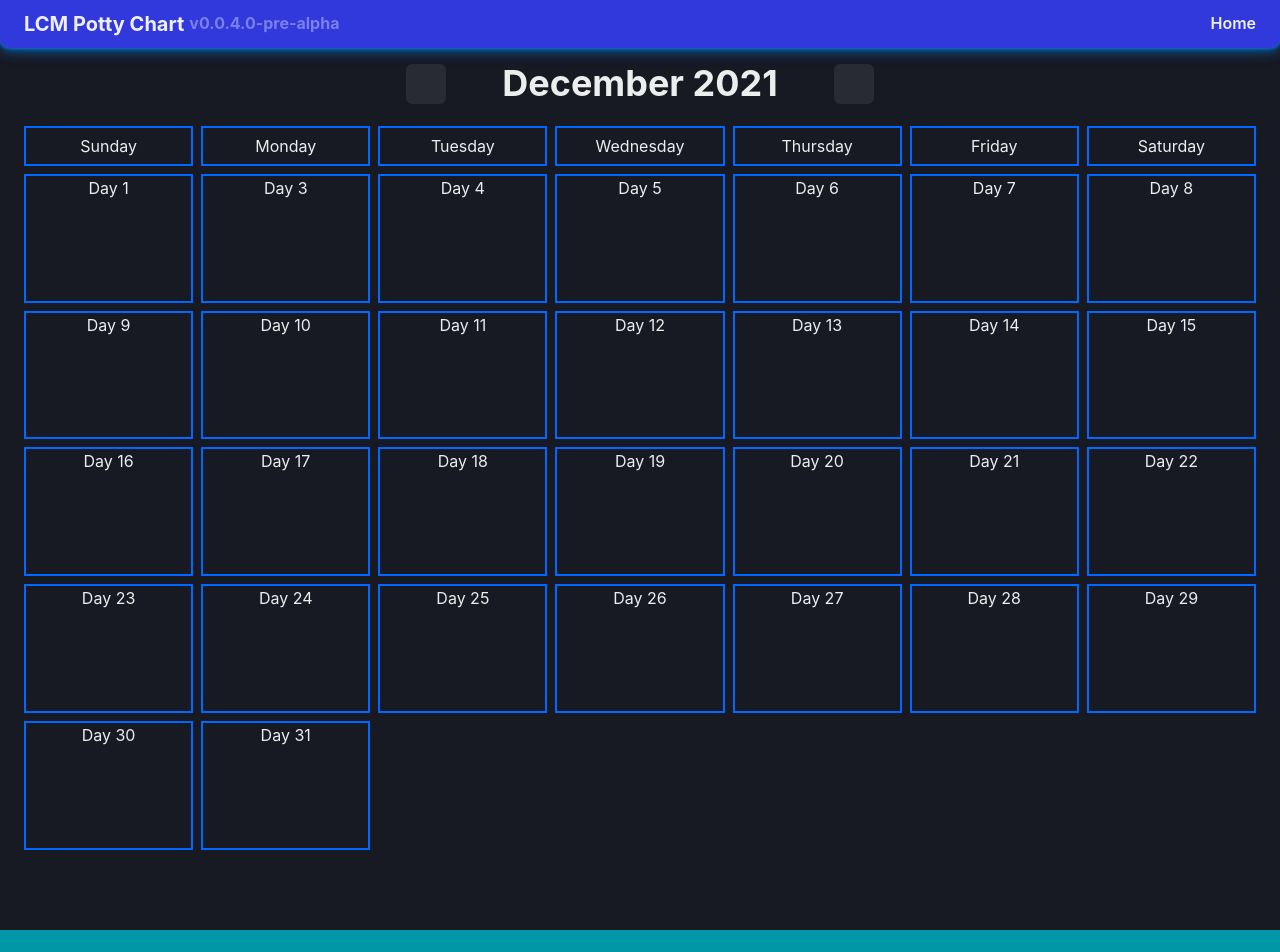
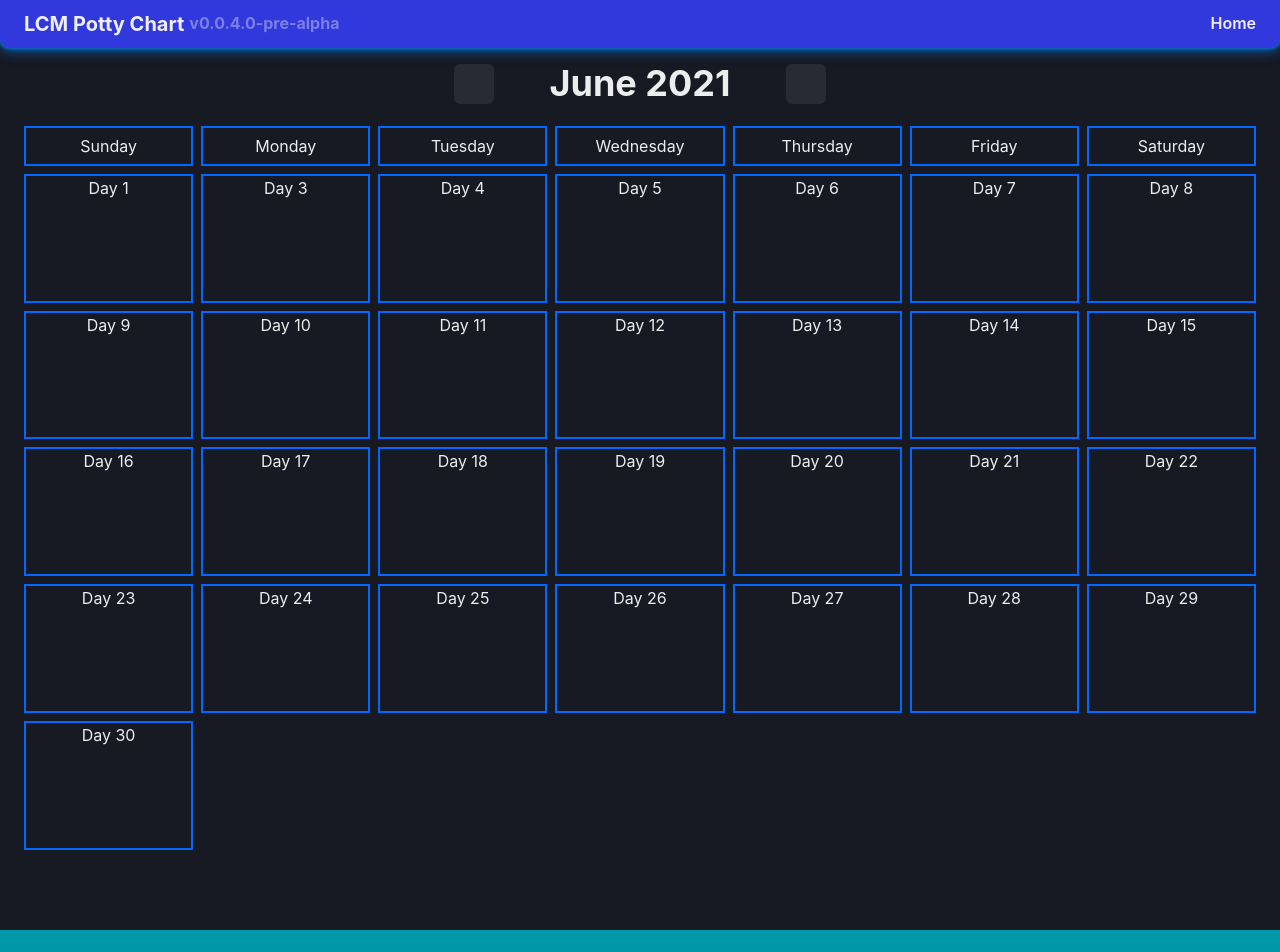
Before and after one commit to LucidCreationsMedia/LCM-Potty-Chart, a Next.js app: page / in a window 1280 px wide. Shown: the top 952 px of the page. Built offline with nearby package versions, Linux system fonts and the light colour scheme; some icons are missing.

Commit message:
Fixed hard coded date. Was causing erorrs.

```diff
--- a/pages/index.tsx
+++ b/pages/index.tsx
@@ -1,13 +1,25 @@
-import React from "react";
+import React, { useRef } from "react";
 import { Box } from "@chakra-ui/react";
 import Calender from "../components/calender";
 import { CalenderContextProvider } from "../contexts/CalenderContext";
+import { format } from "date-fns";
+
+interface UpdateCalendarProps {
+  year: number;
+  month: number;
+  day: number;
+}
 
 const IndexPage = (): JSX.Element => {
+  const date = useRef<UpdateCalendarProps>({
+    year: parseInt(format(new Date(), "y")),
+    month: parseInt(format(new Date(), "d")),
+    day: parseInt(format(new Date(), "L")),
+  });
   return (
     <Box textAlign="center" w="100%" h="auto" pt="50px" pb="10vh">
       <CalenderContextProvider>
-        <Calender date={{ year: 2021, month: 12, day: 1 }} />
+        <Calender {...date.current} />
       </CalenderContextProvider>
     </Box>
   );
```
